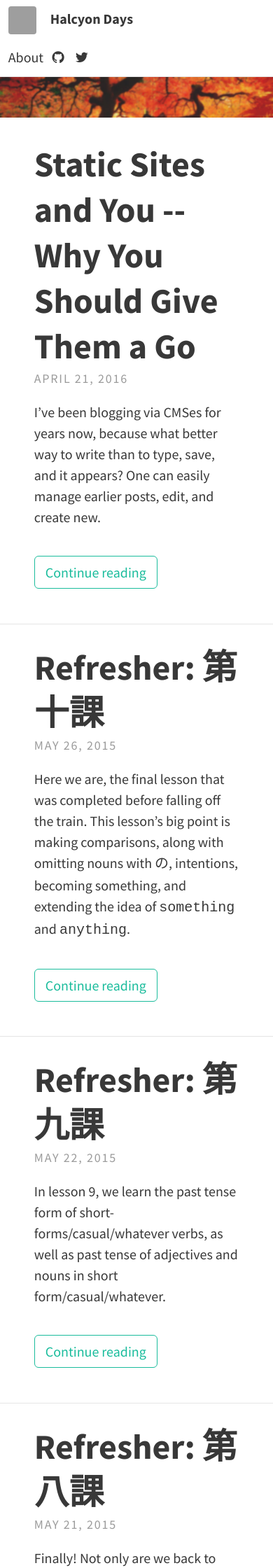
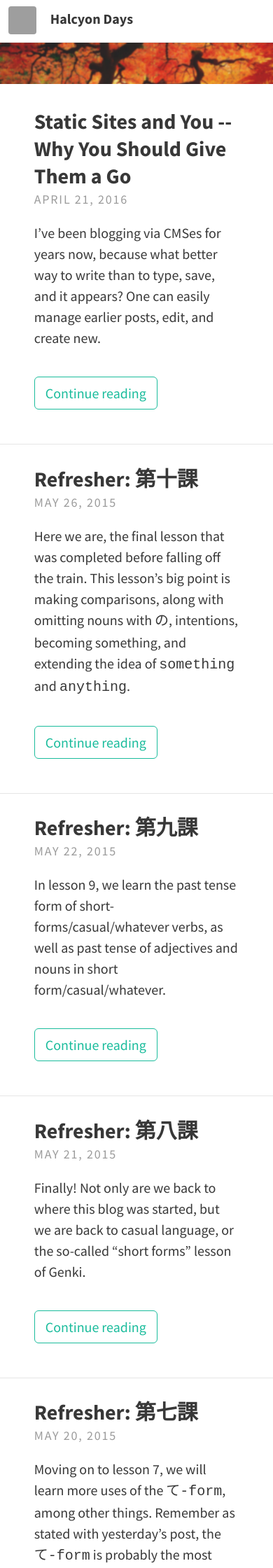
Before and after one commit to takakoshimizu/halcyondays, a Jekyll site: the page built from index.html, in a window 390 px wide. Shown: the top 2240 px of the page at 70% size. Built offline with Jekyll 4.4.1, drawn with Linux system fonts in a browser that asks for light colours; nearby versions of some CDN libraries; the list of posts is cut into pages by our own code; some of the changed text lies outside the part shown; grey boxes are pictures that could not be loaded.

Commit message:
Slight changes for responsiveness.

```diff
--- a/_config.yml
+++ b/_config.yml
@@ -14,7 +14,7 @@
   header_text: ' '
   header_text_feature_image: img/header.jpg
   footer_text: >
-   Powered by <a href="http://jekyllrb.com">Jekyll</a> with <a href="https://rohanchandra.github.io/project/type/">Type Theme</a>
+   Powered by <a href="http://jekyllrb.com">Jekyll</a> with slightly modified <a href="https://rohanchandra.github.io/project/type/">Type Theme</a>
 
   # Icons
   rss: false
--- a/_sass/includes/_header.scss
+++ b/_sass/includes/_header.scss
@@ -49,5 +49,9 @@
         width: 100%;
       }
     }
+
+    @media (max-width: 600px) {
+      ul { display: none; }
+    }
   }
 }
--- a/_sass/layouts/_index.scss
+++ b/_sass/layouts/_index.scss
@@ -24,6 +24,14 @@
     p a:hover {
       @extend %link-hover;
     }
+
+    @media (max-width: 600px) {
+      header {
+        h1 {
+          font-size: 1.5em;
+        }
+      }
+    }
   }
   .excerpt {
     margin-top: 1em;
--- a/_sass/layouts/_posts.scss
+++ b/_sass/layouts/_posts.scss
@@ -20,6 +20,10 @@
 header {
   h1 {
     margin: 0;
+
+    @media (max-width: 600px) {
+      font-size: 2em;
+    }
   }
   .meta {
     color: rgba($text-color, .5);
@@ -69,6 +73,10 @@
     border: 1px solid rgba(255, 255, 255, 0);
     text-align: center;
     width: 50%;
+
+    @media (max-width: 600px) {
+      width: 100%;
+    }
   }
   a:hover {
     @extend a.button:hover;
```
